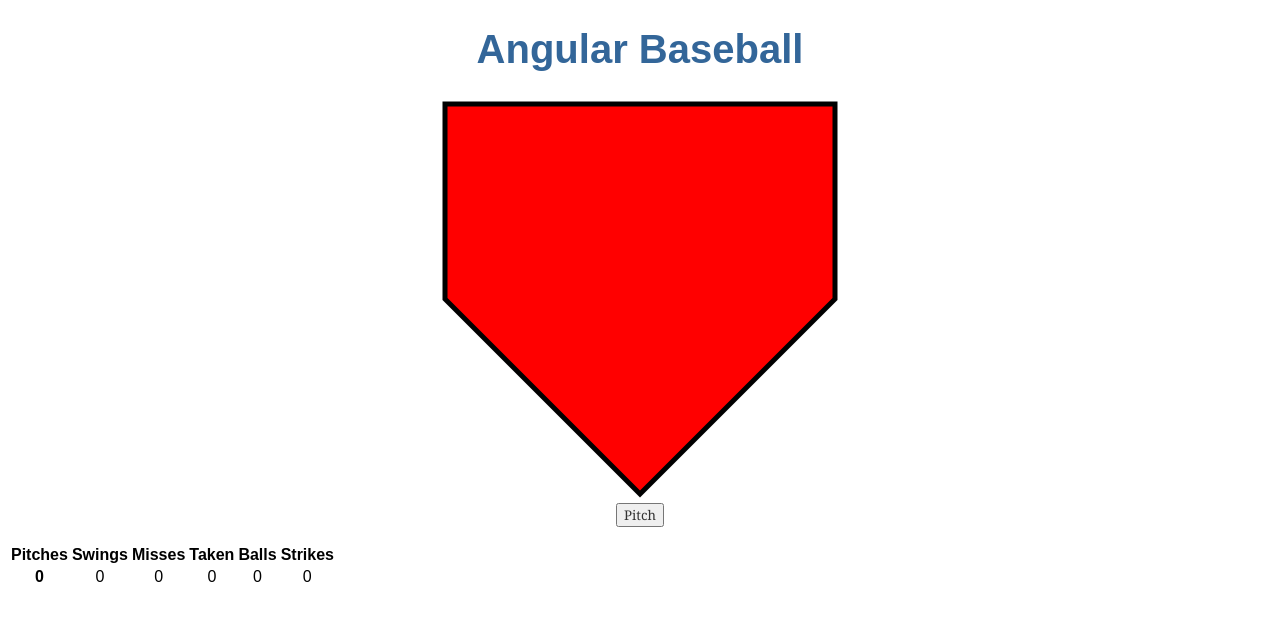
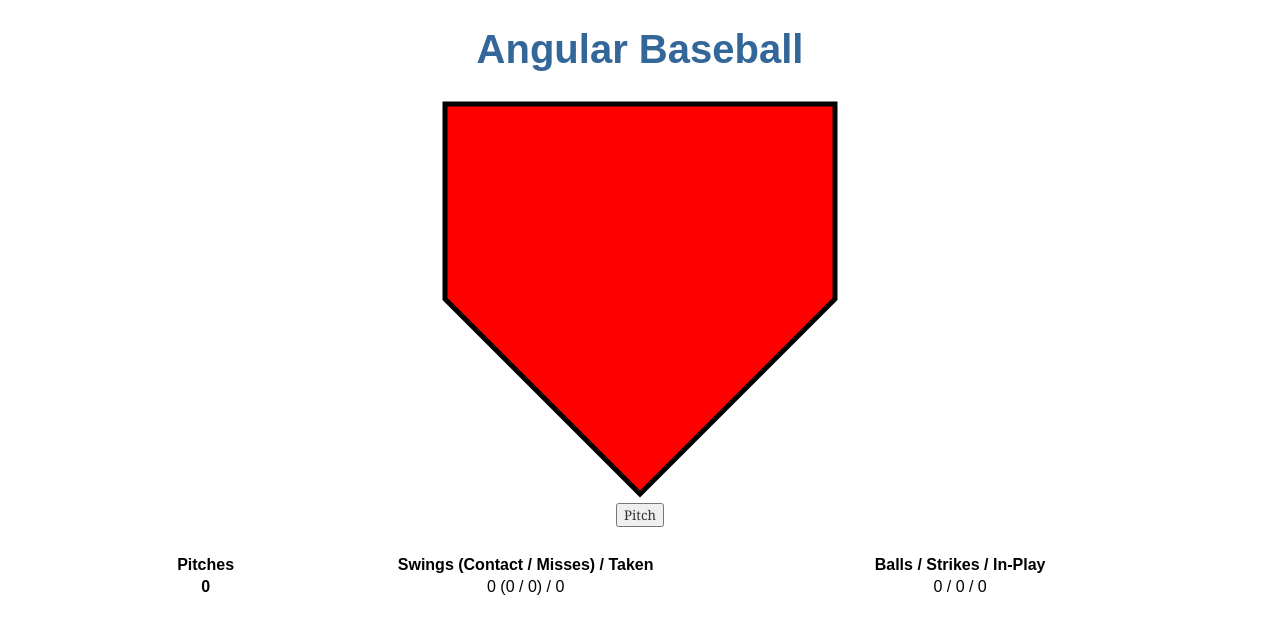
Before and after one commit to dangrussell/angular-baseball, an Angular app in the folder angular-baseball/: page / in a window 1280 px wide. Shown: the top 634 px of the page. Built offline with nearby package versions, Linux system fonts and the light colour scheme.

Commit message:
Grouped results

```diff
--- a/angular-baseball/src/app/app.component.html
+++ b/angular-baseball/src/app/app.component.html
@@ -12,25 +12,19 @@
   <p [innerHTML]="pitchOutput"></p>
 </div>
 <div style="text-align:center;">
-  <table>
+  <table style="width:80%;padding:10px;margin:auto;">
       <thead>
         <tr>
           <th>Pitches</th>
-          <th>Swings</th>
-          <th>Misses</th>
-          <th>Taken</th>
-          <th>Balls</th>
-          <th>Strikes</th>
+          <th>Swings (Contact / Misses) / Taken</th>
+          <th>Balls / Strikes / In-Play</th>
         </tr>
       </thead>
       <tbody>
         <tr>
           <td><strong>{{totalPitches}}</strong></td>
-          <td>{{totalSwings}}</td>
-          <td>{{totalMisses}}</td>
-          <td>{{totalTaken}}</td>
-          <td>{{totalBalls}}</td>
-          <td>{{totalStrikes}}</td>
+          <td>{{totalSwings}} ({{totalContact}} / {{totalMisses}}) / {{totalTaken}}</td>
+          <td>{{totalBalls}} / {{totalStrikes}} / {{totalPitches - (totalBalls+totalStrikes)}}</td>
         </tr>
       </tbody>
     </table>
```
